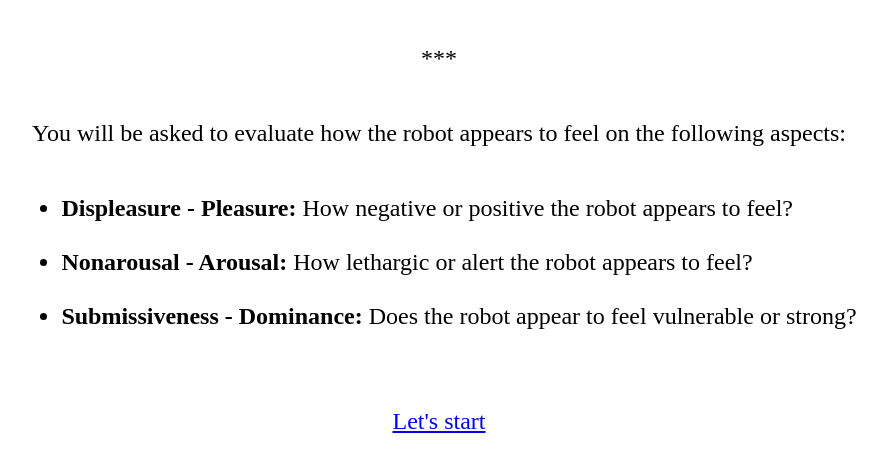
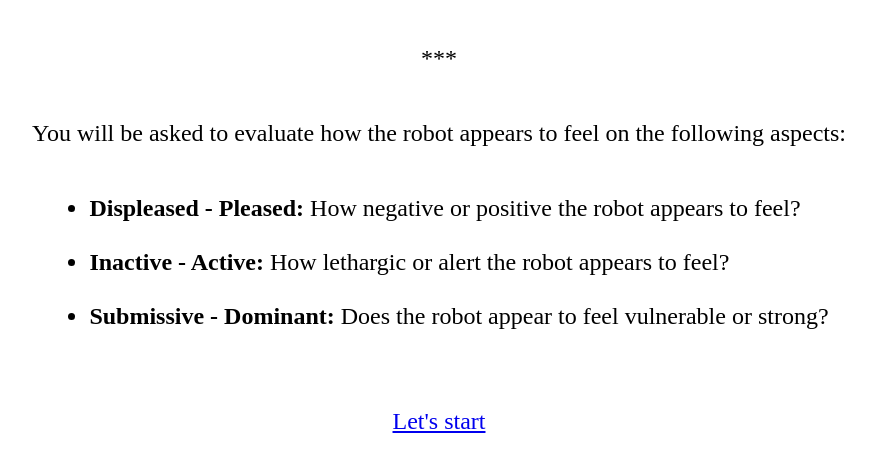
Before and after one commit to minamar/galatea, a Django app: page /instructionsTR/ in a window 1280 px wide. Shown: the part 310-782 px from the top of the page, without its empty margins (201-1088 px from the left). Run offline with Django 3.2, Linux system fonts and the light colour scheme; parts of the project's set-up code (start-up, migrations or seed data) failed here and were passed over.

Commit message:
change sliders titles

```diff
--- a/evalemo/forms.py
+++ b/evalemo/forms.py
@@ -11,13 +11,13 @@
 
 
 class SliderForm(forms.Form):
-    pleasure = forms.FloatField(label='Displeasure-Pleasure', widget=forms.NumberInput(
+    pleasure = forms.FloatField(label='Displeased - Pleased', widget=forms.NumberInput(
         attrs={'type': 'range', 'name': 'AS_pleasure', 'id': 'AS-arousal', 'min': '0', 'max': '1',
                'step': '0.01'}))
-    arousal = forms.FloatField(label='Disactivated-Activated', widget=forms.NumberInput(
+    arousal = forms.FloatField(label='Inactive - Active', widget=forms.NumberInput(
         attrs={'type': 'range', 'name': 'AS_arousal', 'id': 'AS-arousal', 'min': '0', 'max': '1',
                'step': '0.01'}))
-    dominance = forms.FloatField(label='Submissive-Dominant', widget=forms.NumberInput(
+    dominance = forms.FloatField(label='Submissive - Dominant', widget=forms.NumberInput(
         attrs={'type': 'range', 'name': 'AS_arousal', 'id': 'AS-arousal', 'min': '0', 'max': '1',
                'step': '0.01'}))
 
--- a/evalemo/templates/instructionsTR.html
+++ b/evalemo/templates/instructionsTR.html
@@ -51,9 +51,9 @@
     <p>***</p>
     <p>You will be asked to evaluate how the robot appears to feel on the following aspects:</p>
         <ul>
-            <li><b>Displeasure - Pleasure:</b> How negative or positive the robot appears to feel? </li></br>
-            <li><b>Nonarousal - Arousal:</b> How lethargic or alert the robot appears to feel? </li></br>
-            <li><b>Submissiveness - Dominance:</b> Does the robot appear to feel vulnerable or strong?</li>
+            <li><b>Displeased - Pleased:</b> How negative or positive the robot appears to feel? </li></br>
+            <li><b>Inactive - Active:</b> How lethargic or alert the robot appears to feel? </li></br>
+            <li><b>Submissive - Dominant:</b> Does the robot appear to feel vulnerable or strong?</li>
 
         </ul>
 
```
